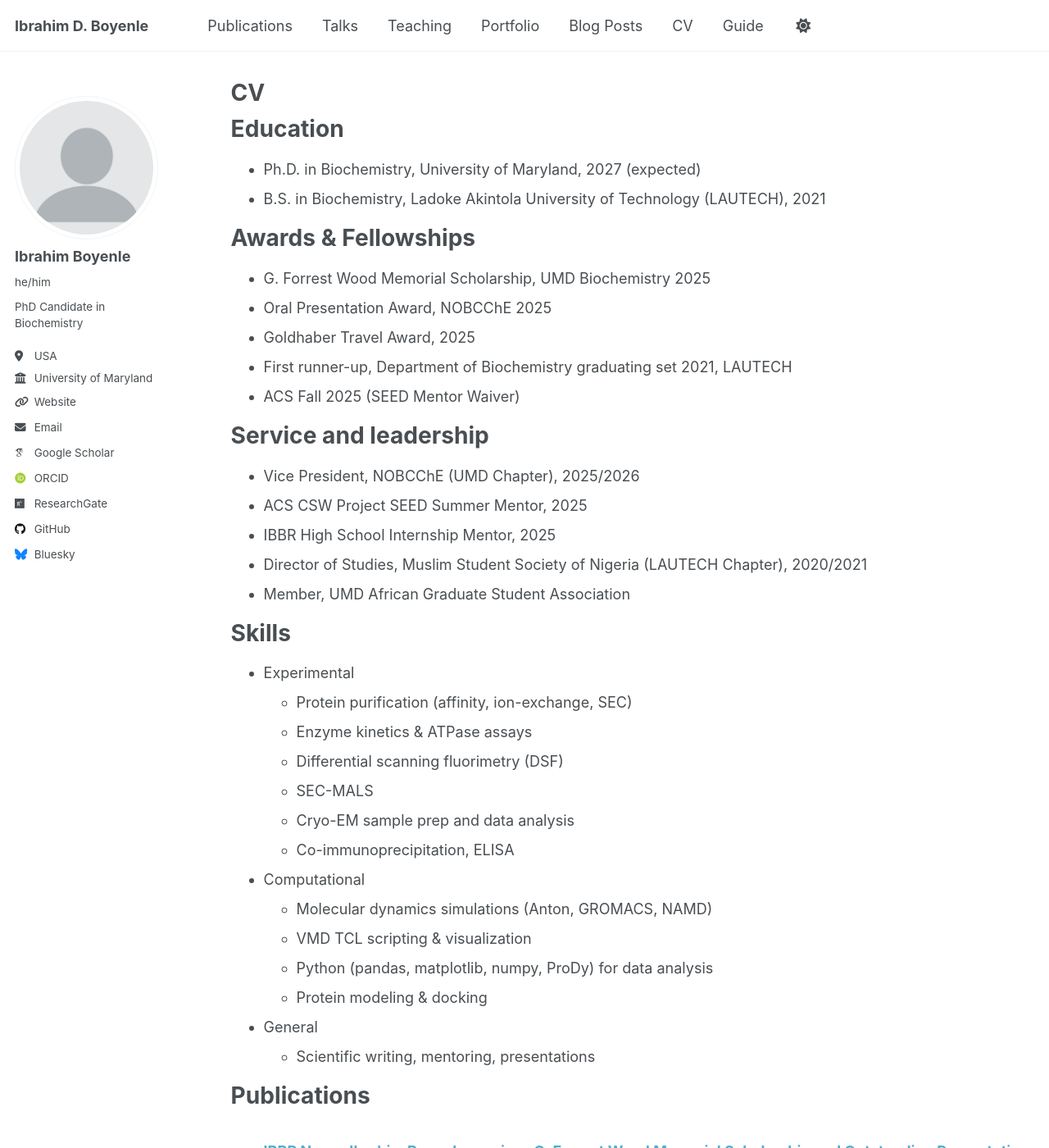
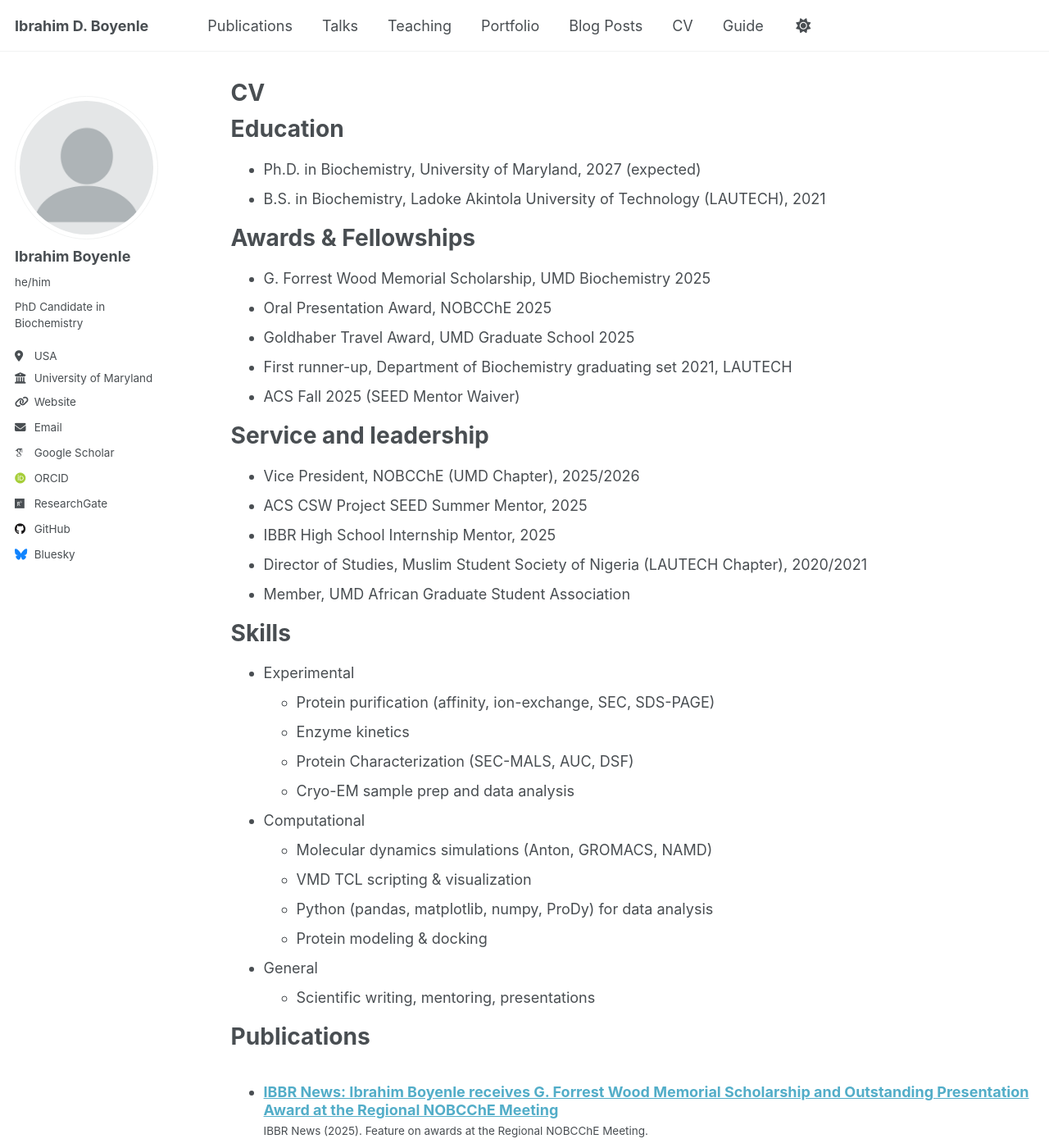
Before and after one commit to Ibrahimboyenle/Ibrahimboyenle.github.io, a Jekyll site: the page built from _pages/cv.md, in a window 1280 px wide and 1400 px high. Shown: the whole window at 82% size. Built offline with Jekyll 4.4.1, drawn with Linux system fonts in a browser that asks for light colours; some web fonts are replaced; a script that is not in the unit is left out.

Commit message:
Update cv.md

```diff
--- a/_pages/cv.md
+++ b/_pages/cv.md
@@ -18,7 +18,7 @@ Awards & Fellowships
 ======
 * G. Forrest Wood Memorial Scholarship, UMD Biochemistry 2025
 * Oral Presentation Award, NOBCChE 2025
-* Goldhaber Travel Award, 2025
+* Goldhaber Travel Award, UMD Graduate School 2025
 * First runner-up, Department of Biochemistry graduating set 2021, LAUTECH
 * ACS Fall 2025 (SEED Mentor Waiver)
 
@@ -33,12 +33,10 @@ Service and leadership
 Skills
 ======
 * Experimental
-  * Protein purification (affinity, ion-exchange, SEC)
-  * Enzyme kinetics & ATPase assays
-  * Differential scanning fluorimetry (DSF)
-  * SEC-MALS
+  * Protein purification (affinity, ion-exchange, SEC, SDS-PAGE)
+  * Enzyme kinetics
+  * Protein Characterization (SEC-MALS, AUC, DSF)
   * Cryo-EM sample prep and data analysis
-  * Co-immunoprecipitation, ELISA
 * Computational
   * Molecular dynamics simulations (Anton, GROMACS, NAMD)
   * VMD TCL scripting & visualization
```
